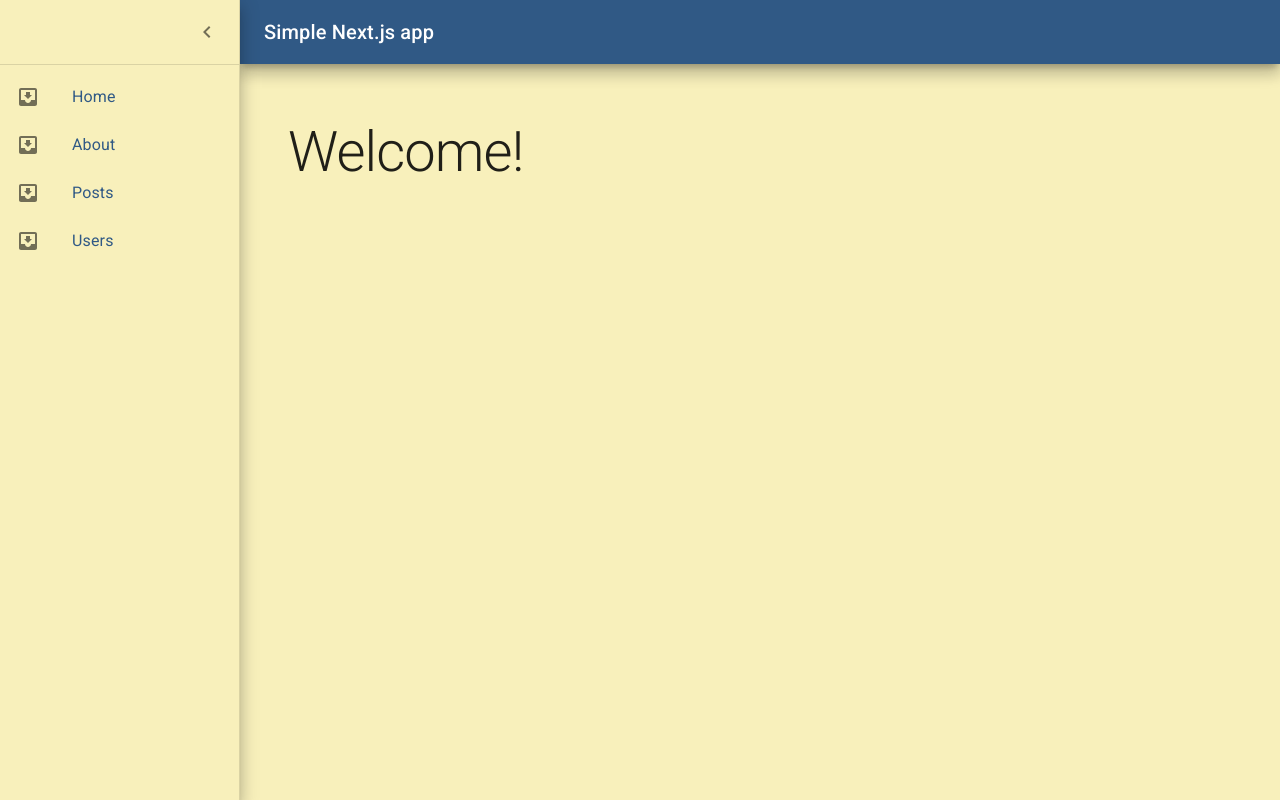
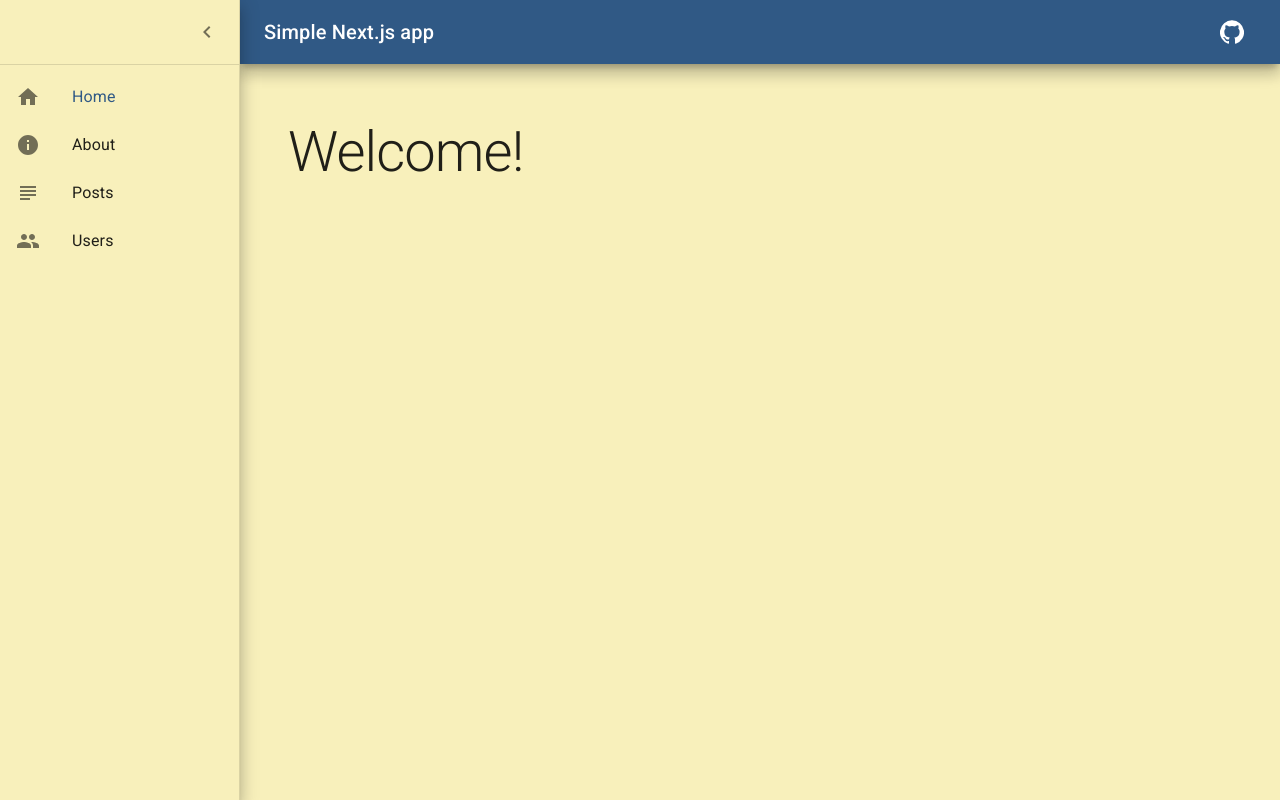
Before and after one commit to AlexanderPershin/simple-next, a Next.js app: page / in a window 1280 px wide. Both pictures are taken after a click on the button 36 px from the left and 32 px from the top of the page. Built offline with nearby package versions, Linux system fonts and the light colour scheme.

Commit message:
github button added menu changec

```diff
--- a/pages/_app.js
+++ b/pages/_app.js
@@ -18,8 +18,11 @@ import ChevronRightIcon from '@material-ui/icons/ChevronRight';
 import ListItem from '@material-ui/core/ListItem';
 import ListItemIcon from '@material-ui/core/ListItemIcon';
 import ListItemText from '@material-ui/core/ListItemText';
-import InboxIcon from '@material-ui/icons/MoveToInbox';
-import MailIcon from '@material-ui/icons/Mail';
+import GitHubIcon from '@material-ui/icons/GitHub';
+import HomeIcon from '@material-ui/icons/Home';
+import InfoIcon from '@material-ui/icons/Info';
+import GroupIcon from '@material-ui/icons/Group';
+import SubjectIcon from '@material-ui/icons/Subject';
 import useStyles from '../src/styles';
 import Link from '../src/Link';
 
@@ -71,9 +74,26 @@ function MyApp({ Component, pageProps }) {
               >
                 <MenuIcon />
               </IconButton>
-              <Typography variant='h6' noWrap>
-                Simple Next.js app
-              </Typography>
+              <Link href='/' className={classes.logo}>
+                <Typography variant='h6' noWrap>
+                  Simple Next.js app
+                </Typography>
+              </Link>
+              <span style={{ flexGrow: 1 }} />
+              <IconButton
+                edge='start'
+                color='inherit'
+                aria-label='open drawer'
+                className={classes.githubIcon}
+                onClick={() =>
+                  window.open(
+                    'https://github.com/AlexanderPershin/simple-next',
+                    '_blank'
+                  )
+                }
+              >
+                <GitHubIcon />
+              </IconButton>
             </Toolbar>
           </AppBar>
           <Drawer
@@ -96,34 +116,50 @@ function MyApp({ Component, pageProps }) {
             </div>
             <Divider />
             <List>
-              <Link href='/'>
+              <Link
+                href='/'
+                className={classes.menuLink}
+                activeClassName={classes.activeLink}
+              >
                 <ListItem button key='/'>
                   <ListItemIcon>
-                    <InboxIcon />
+                    <HomeIcon />
                   </ListItemIcon>
                   <ListItemText primary='Home' />
                 </ListItem>
               </Link>
-              <Link href='/about'>
+              <Link
+                href='/about'
+                className={classes.menuLink}
+                activeClassName={classes.activeLink}
+              >
                 <ListItem button key='/about'>
                   <ListItemIcon>
-                    <InboxIcon />
+                    <InfoIcon />
                   </ListItemIcon>
                   <ListItemText primary='About' />
                 </ListItem>
               </Link>
-              <Link href='/posts'>
+              <Link
+                href='/posts'
+                className={classes.menuLink}
+                activeClassName={classes.activeLink}
+              >
                 <ListItem button key='/posts'>
                   <ListItemIcon>
-                    <InboxIcon />
+                    <SubjectIcon />
                   </ListItemIcon>
                   <ListItemText primary='Posts' />
                 </ListItem>
               </Link>
-              <Link href='/users'>
+              <Link
+                href='/users'
+                className={classes.menuLink}
+                activeClassName={classes.activeLink}
+              >
                 <ListItem button key='/users'>
                   <ListItemIcon>
-                    <InboxIcon />
+                    <GroupIcon />
                   </ListItemIcon>
                   <ListItemText primary='Users' />
                 </ListItem>
--- a/pages/posts.js
+++ b/pages/posts.js
@@ -1,13 +1,9 @@
 import React from 'react';
 import Container from '@material-ui/core/Container';
-import Typography from '@material-ui/core/Typography';
 import { makeStyles, createStyles } from '@material-ui/core/styles';
 import Box from '@material-ui/core/Box';
 import Paper from '@material-ui/core/Paper';
 import fetch from 'isomorphic-unfetch';
-import Avatar from '@material-ui/core/Avatar';
-import Chip from '@material-ui/core/Chip';
-import Divider from '@material-ui/core/Divider';
 import Link from 'next/link';
 import theme from '../src/theme';
 import clsx from 'clsx';
@@ -15,7 +11,6 @@ import List from '@material-ui/core/List';
 import ListItem from '@material-ui/core/ListItem';
 import ListItemIcon from '@material-ui/core/ListItemIcon';
 import ListItemText from '@material-ui/core/ListItemText';
-import DraftsIcon from '@material-ui/icons/Drafts';
 import ArrowForwardIosIcon from '@material-ui/icons/ArrowForwardIos';
 
 const useStyles = makeStyles(() =>
--- a/src/styles.js
+++ b/src/styles.js
@@ -8,6 +8,10 @@ export default makeStyles(() => ({
     'html, body, #__next': {
       height: '100%'
     }
+  },
+  logo: { color: theme.palette.primary.contrastText },
+  githubIcon: {
+    justifySelf: 'flex-end'
   },
   root: {
     display: 'flex',
@@ -65,5 +69,15 @@ export default makeStyles(() => ({
       duration: theme.transitions.duration.enteringScreen
     }),
     marginLeft: 0
+  },
+  menuLink: {
+    color: theme.palette.text.primary
+  },
+  activeLink: {
+    color: theme.palette.primary.main,
+    textDecoration: 'line-through',
+    '&:hover': {
+      textDecoration: 'line-through'
+    }
   }
 }));
```
